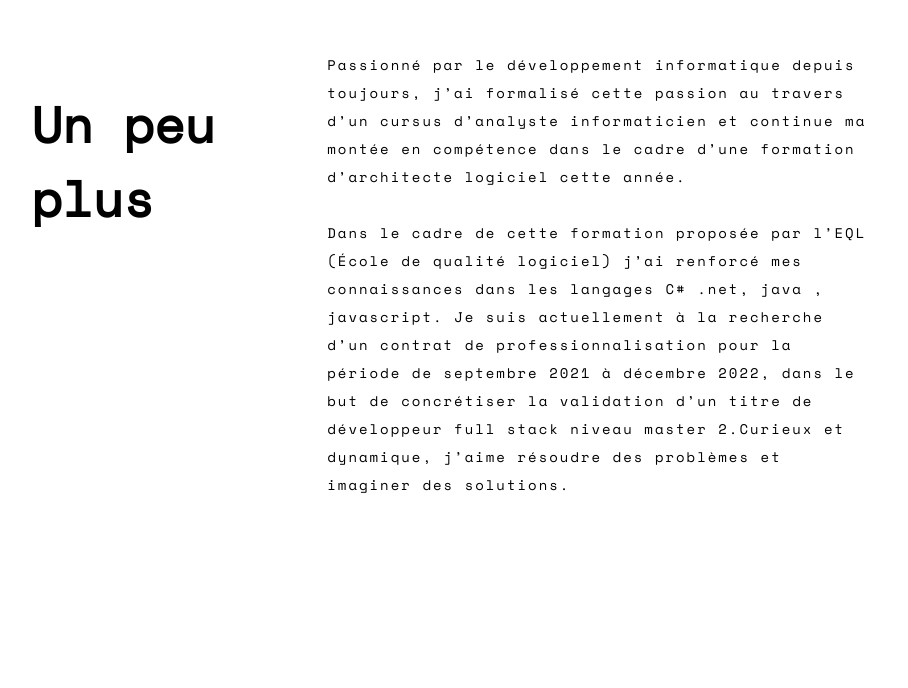
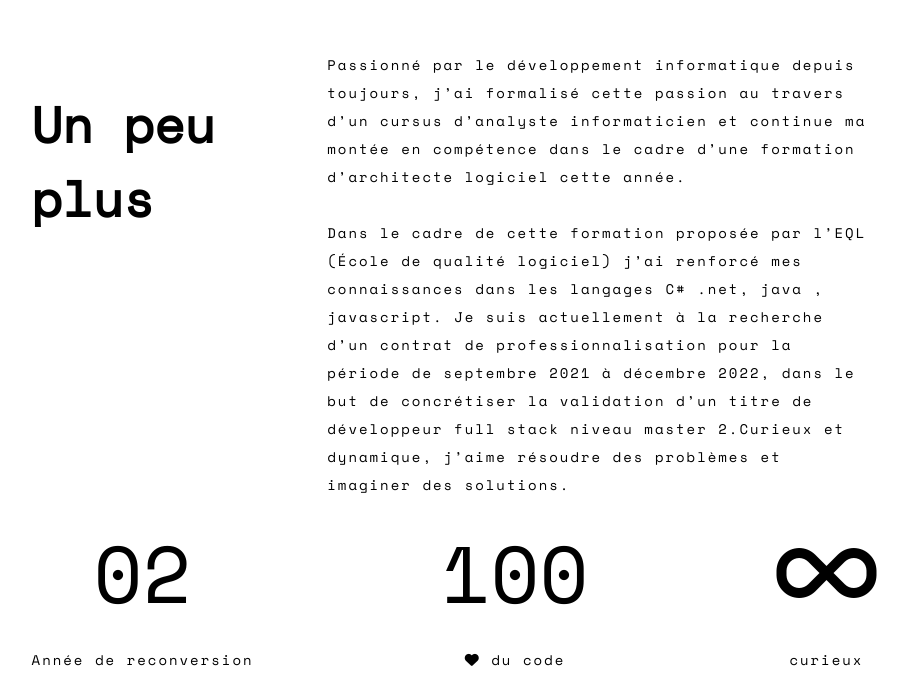
Before and after one commit to filouDeNesque/portfolio-react, a React (Create React App) app: page / in a window 1280 px wide. Shown: the part 1523-2211 px from the top of the page, without its empty margins (186-1094 px from the left). Before the commit the page ends 2036 px from the top, so only its background shows below. Built offline with nearby package versions, Linux system fonts and the light colour scheme.

Commit message:
ajout des dataPresentation

```diff
--- a/public/index.html
+++ b/public/index.html
@@ -6,8 +6,8 @@
     <meta name="viewport" content="width=device-width, initial-scale=1" />
     <meta name="theme-color" content="#000000" />
     <meta
-      name="description"
-      content="Portfolio de Paul Cuquémy"
+    name="description"
+    content="Portfolio de Paul Cuquémy"
     />
     <link rel="apple-touch-icon" href="%PUBLIC_URL%/logoPc.png" />
     <!--
@@ -24,6 +24,7 @@
       work correctly both with client-side routing and a non-root public URL.
       Learn how to configure a non-root public URL by running `npm run build`.
     -->
+    <script src="https://kit.fontawesome.com/dd20401fcd.js" crossorigin="anonymous"></script>
     <title>Paul - Portfolio</title>
   </head>
   <body>
@@ -39,5 +40,5 @@
       To begin the development, run `npm start` or `yarn start`.
       To create a production bundle, use `npm run build` or `yarn build`.
     -->
-  </body>
+      </body>
 </html>
--- a/src/components/Presentation.js
+++ b/src/components/Presentation.js
@@ -1,18 +1,21 @@
 import './Presentation.css';
-import presentationText from "./Presentation.json"
+import presentationText from "./Presentation.json";
+import PresentationData from "./PresentationData";
 
 function Presentation() {
   return (
     <div className="Presentation">
     <h2>{presentationText[0].Paragraphe}</h2>
+
     <div className="more-infos-section">
     <h3>{presentationText[1].Title}</h3>
     <div className="column-right">
     <p>{presentationText[1].Paragraphe}</p>
     <p>{presentationText[2].Paragraphe}</p>
     </div>
+    </div>
 
-</div>
+    <PresentationData />
     </div>
   );
 }
--- /dev/null
+++ b/src/components/PresentationData.css
@@ -0,0 +1,16 @@
+.PresentationData{
+display:flex;
+justify-content:space-between;
+}
+
+.dataColumn{
+display:flex;
+flex-direction: column;
+justify-content:center;
+align-items:center;
+}
+
+.dataColumn h2{
+    margin-block-end: 0;
+    margin-block-start: 0;
+}
--- /dev/null
+++ b/src/components/PresentationData.js
@@ -0,0 +1,22 @@
+import './PresentationData.css';
+
+function PresentationData() {
+  return (
+    <div className="PresentationData">
+    <div className="dataColumn">
+    <h2>02</h2>
+    <p>Année de reconversion</p>
+    </div>
+    <div className="dataColumn">
+    <h2>100</h2>
+    <p><i class="fas fa-heart"></i>  du code </p>
+    </div>
+    <div className="dataColumn">
+    <h2><i class="fas fa-infinity"></i></h2>
+    <p>curieux</p>
+    </div>
+    </div>
+  );
+}
+
+export default PresentationData;
```
Also changed, not shown: 2 other files (tests, documents, lock files or other folders).
